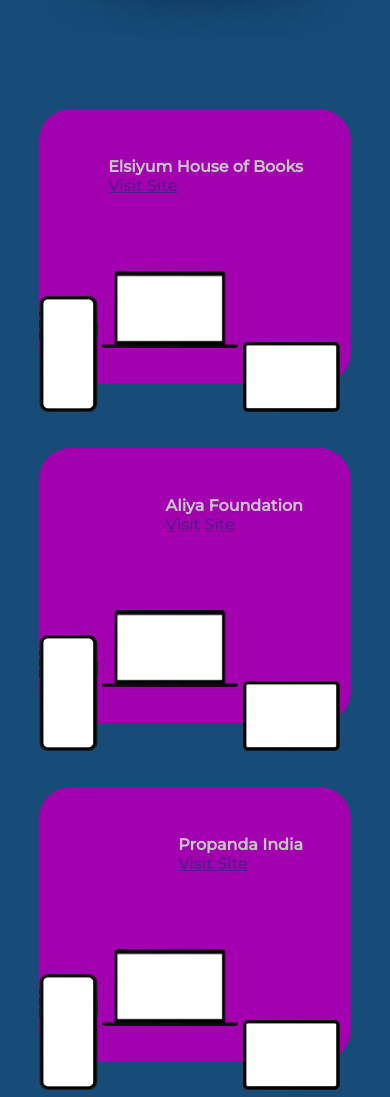
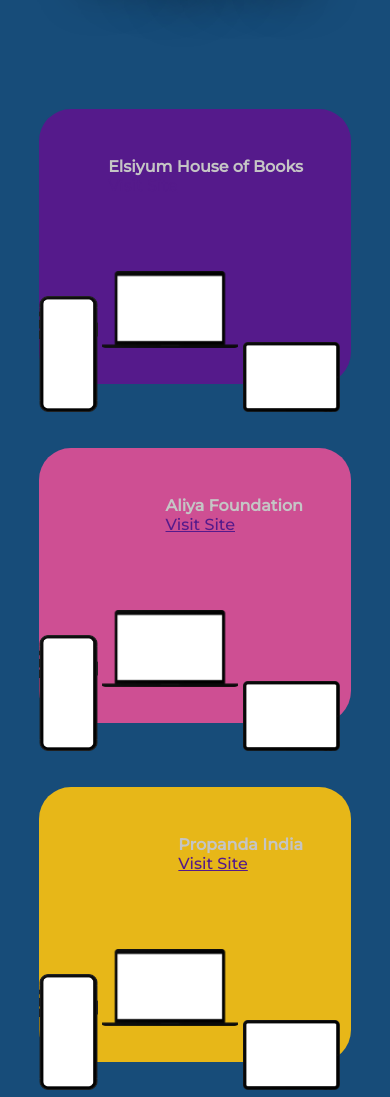
Before and after one commit to ayan-mn18/SAD, a plain HTML site: page SAD/index.html in a window 390 px wide. Shown: the part 3688-4785 px from the top of the page. Drawn offline with Linux system fonts and the light colour scheme.

Commit message:
Finally Colour changes and commited

```diff
--- a/SAD/index.html
+++ b/SAD/index.html
@@ -192,7 +192,7 @@
     <section id="projects">
         <h1>Projects</h1>
         <div class="projects-container">
-            <div class="project">
+            <div class="project-ehb project">
                 <div class="project-text">
                     <h2>Elsiyum House of Books</h2>
                     <a href="">Visit Site</a>
@@ -203,18 +203,18 @@
                     <img src="./Ipad Pro.png" alt="Ipad Pro" class="ipad">
                 </div>
             </div>
-            <div class="project">
+            <div class="project-ahf project">
                 <div class="project-text">
                     <h2>Aliya Foundation</h2>
                     <a href="">Visit Site</a>
                 </div>
-                <div class="project-img">
+                <div class="project-img project">
                     <img src="imgs/Iphone Screen projects.png" alt="" class="phone">
                     <img src="imgs/Macbook Pro.png" alt="" class="laptop device">
                     <img src="./Ipad Pro.png" alt="Ipad Pro" class="ipad">
                 </div>
             </div>
-            <div class="project">
+            <div class="project-ppi project">
                 <div class="project-text">
                     <h2>Propanda India</h2>
                     <a href="">Visit Site</a>
--- a/SAD/style.css
+++ b/SAD/style.css
@@ -330,14 +330,32 @@ body{
     justify-content: center;
     padding: 5rem 0;
 }
-#projects .projects-container .project{
+#projects .projects-container .project-ehb{
     position: relative;
     width: 80vw;
     height: 35vh;
     margin: 2rem 0;
     padding: 2rem 0;
-    background-color: #a300af;
     border-radius: 2rem;
+    background-color: #551a8b;
+}
+#projects .projects-container .project-ahf{
+    position: relative;
+    width: 80vw;
+    height: 35vh;
+    margin: 2rem 0;
+    padding: 2rem 0;
+    border-radius: 2rem;
+    background-color: rgb(206, 79, 147);
+}
+#projects .projects-container .project-ppi{
+    position: relative;
+    width: 80vw;
+    height: 35vh;
+    margin: 2rem 0;
+    padding: 2rem 0;
+    border-radius: 2rem;
+    background-color: rgb(231, 183, 24);
 }
 #projects .projects-container .project .device{
         margin-bottom: 4rem;
@@ -362,6 +380,9 @@ body{
     top: 3rem;
     right: 3rem;
 }
+
+
+
 /* < - - - - - - - - - projects finished  - - - - - - - - > */
 #satisfaction{
     background-color: var(--clr-dark-);
@@ -981,13 +1002,31 @@ body{
         bottom: -2rem;
     }
 
-    #projects .projects-container .project{
+    #projects .projects-container .project-ehb{
         position: relative;
         width: 80vw;
         height: 25vh;
         margin: 2rem 0;
         padding: 2rem 0;
-        background-color: #a300af;
+        background-color: #551a8b;
+        border-radius: 2rem;
+    }
+    #projects .projects-container .project-ahf{
+        position: relative;
+        width: 80vw;
+        height: 25vh;
+        margin: 2rem 0;
+        padding: 2rem 0;
+        background-color: rgb(206, 79, 147);
+        border-radius: 2rem;
+    }
+    #projects .projects-container .project-ppi{
+        position: relative;
+        width: 80vw;
+        height: 25vh;
+        margin: 2rem 0;
+        padding: 2rem 0;
+        background-color: rgb(231, 183, 24);
         border-radius: 2rem;
     }
 
```
